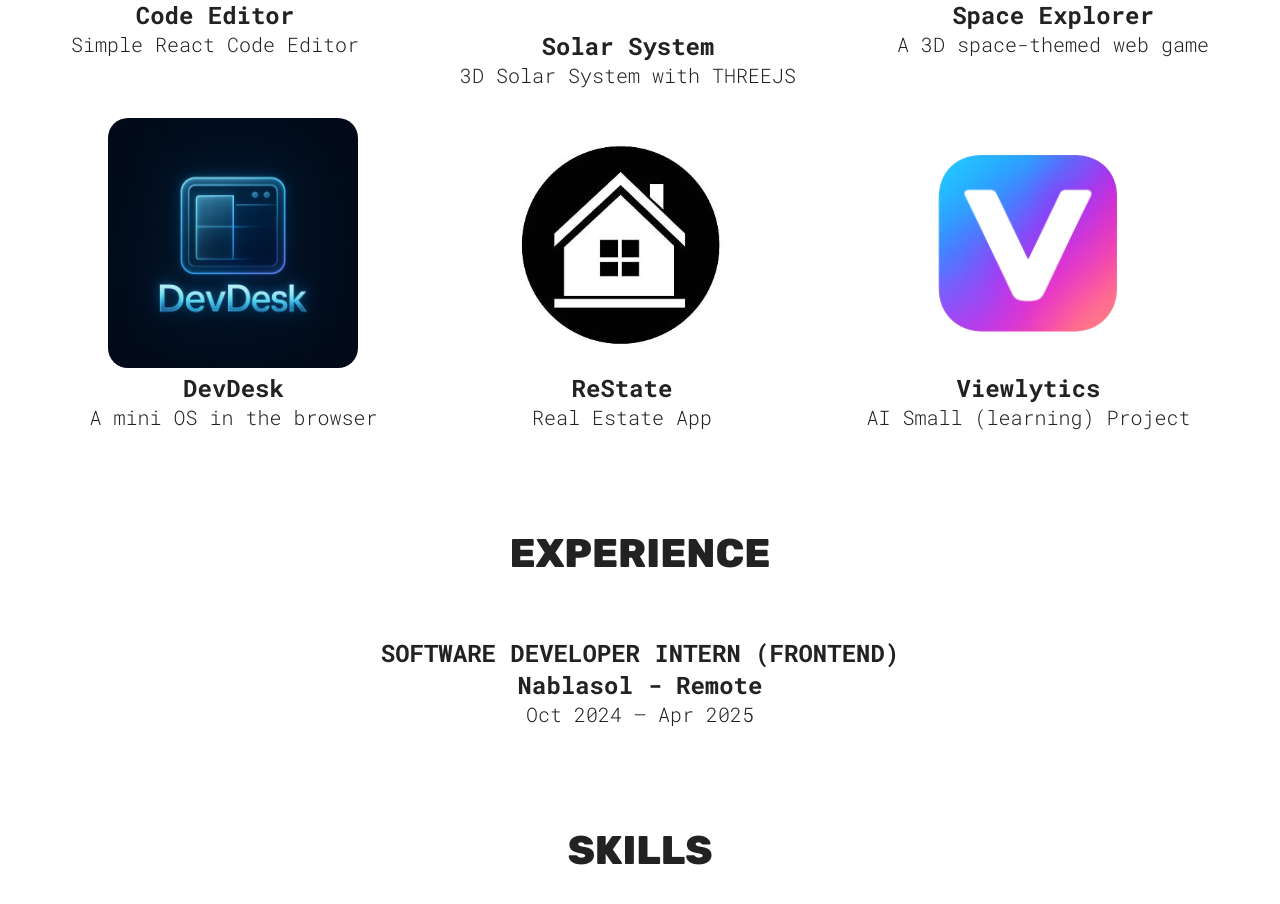
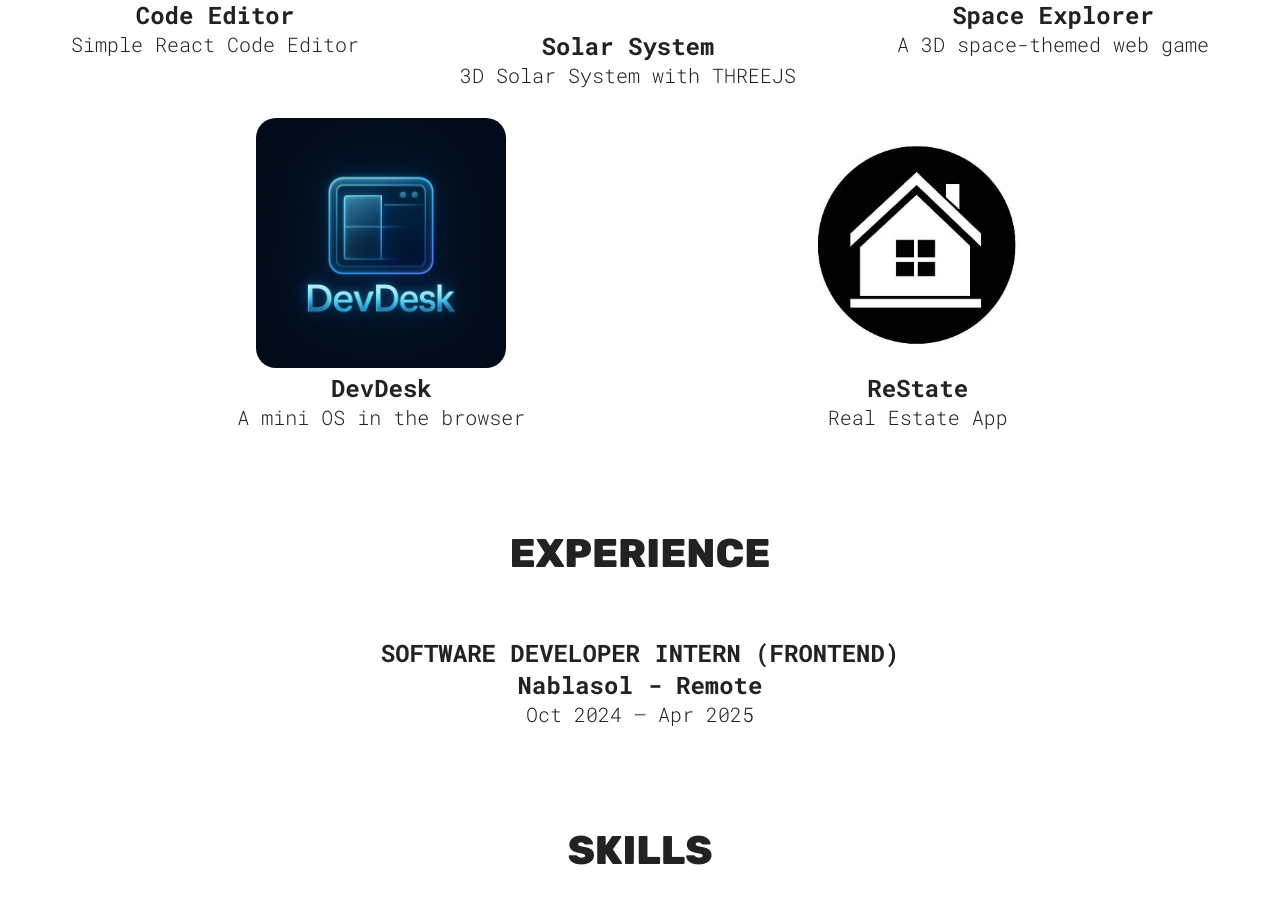
Before and after one commit to Kamlesh718/Portfolio, a React (Vite) app: page / in a window 1280 px wide. Shown: the part 1573-2477 px from the top of the page. Built offline with nearby package versions, Linux system fonts and the light colour scheme.

Commit message:
Comment out Viewlytics project card in Projects section

```diff
--- a/src/sections/projects/Projects.jsx
+++ b/src/sections/projects/Projects.jsx
@@ -79,12 +79,12 @@ function Projects() {
           title="ReState"
           project="Real Estate App"
         />
-        <ProjectCard
+        {/* <ProjectCard
           src={viewlytics}
           link="https://github.com/Kamlesh718/viewlytics"
           title="Viewlytics"
           project="AI Small (learning) Project"
-        />
+        /> */}
       </div>
     </section>
   );
```
